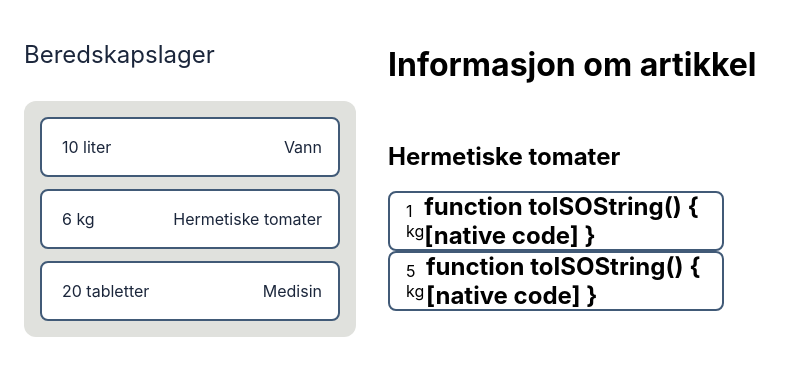
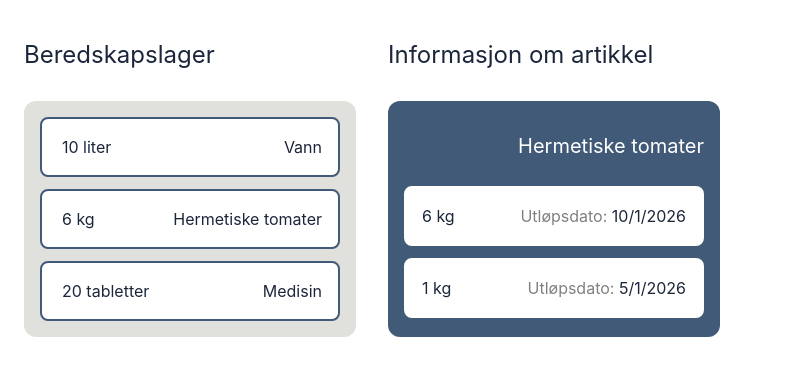
Before and after one commit to NTNU-IDI/scrum-project-2025-team11, a Vue app in the folder frontend/: page /household in a window 1280 px wide. Shown: the top 376 px of the page, without its empty margins (0-794 px from the left). Built offline with nearby package versions, Linux system fonts and the light colour scheme; the HTML template or start-up script is replaced by a standard one.

Commit message:
View single item details

```diff
--- a/frontend/src/components/household/ViewSingleArticleComponent.vue
+++ b/frontend/src/components/household/ViewSingleArticleComponent.vue
@@ -1,20 +1,53 @@
 <script lang="ts" setup>
 import { ref } from 'vue';
+import { useItemTypeStore } from '@/stores/item';
 
-const articles = ref([
-    { id: 1, name: 'Hermetiske tomater', quantity: 1, unit: 'kg' , expirationDate: new Date('2025-12-01') },
-    { id: 2, name: 'Hermetiske tomater', quantity: 5, unit: 'kg', expirationDate: new Date('2026-10-01') },
+const itemTypeStore = useItemTypeStore();
+const itemTypeId = itemTypeStore.id
+
+// TODO: get household items by type
+// const items = getHouseholdItems(itemTypeId)
+
+const items = ref([
+    { name: 'Hermetiske tomater', quantity: 6, unit: 'kg', expirationDate: new Date('2026-10-01') },
+    { name: 'Hermetiske tomater', quantity: 1, unit: 'kg', expirationDate: new Date('2026-05-01') },
 ]);
 </script>
 <template>
-    <h1>Informasjon om artikkel</h1>
-    <div class="supply-container">
-        <h2>{{ articles[0].name }}</h2>
-        <div v-for="article in articles" :key="article.id">
+    <h1 class="medium-header">Informasjon om artikkel</h1>
+    <div class="grey-container">
+        <h2 class="small-header">{{ items[0].name }}</h2>
+        <div v-for="item in items" :key="item.expirationDate.toLocaleDateString">
             <div class="article-card">
-                <p>{{ article.quantity }} {{ article.unit }}</p>
-                <h2>{{ article.expirationDate.toISOString }}</h2>
+                <p>{{ item.quantity }} {{ item.unit }}</p>
+                <div class="info">
+                    <h2>
+                        <span class="grey-text">Utløpsdato:</span> {{ item.expirationDate.toLocaleDateString() }}
+                    </h2>
+                </div>
             </div>
         </div>
     </div>
 </template>
+
+<style scoped>
+    .grey-container {
+        background-color: var(--light-blue);
+    }
+
+    .small-header {
+        color: white;
+        font-size: var(--font-size-large);
+        font-weight: normal;
+        text-align: right;
+    }
+
+    .article-card {
+        border: 2px solid white;
+        background-color: white;
+    }
+
+    .grey-text {
+        color: grey;
+    }
+</style>
```
